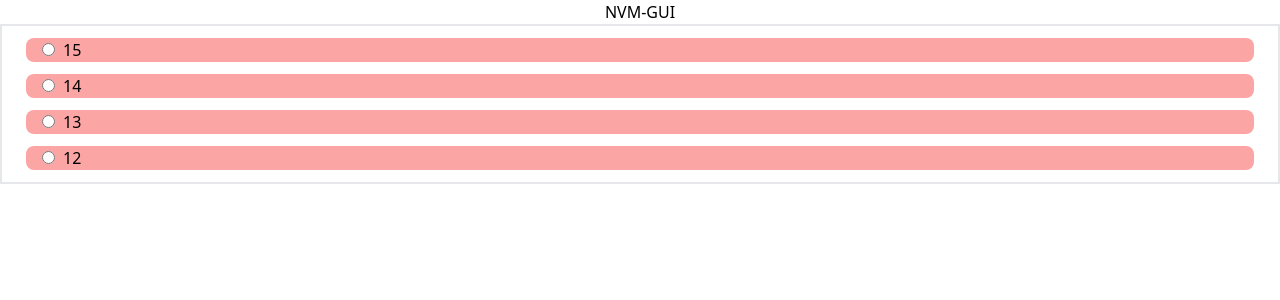
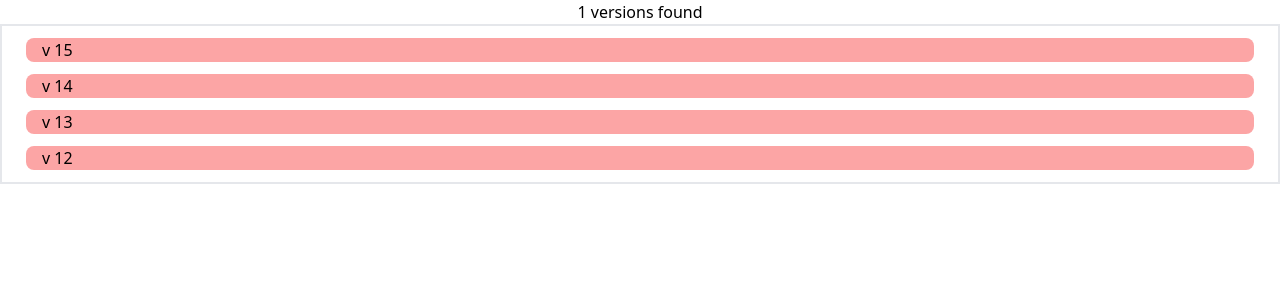
Before and after one commit to joseph0x45/nvm-gui, a React (Vite) app: page / in a window 1280 px wide. Shown: the top 300 px of the page. Built offline with nearby package versions, Linux system fonts and the light colour scheme.

Commit message:
updated version tile

```diff
--- a/src/App.tsx
+++ b/src/App.tsx
@@ -24,7 +24,7 @@
 
 function App() {
   const [currentVersion, setCurrentVersion] = useState("")
-  const [all_versions, setVersions] = useState("")
+  const [all_versions, setVersions] = useState([""])
   async function change_version() {
     let result = await invoke('change_version') as string
     setCurrentVersion(result)
@@ -44,7 +44,7 @@
       fetch_versions().then(result => {
         const versionSet = formatter(result)
         console.log(versionSet);
-        setVersions(result)
+        setVersions(versionSet)
       })
     },
     []
@@ -52,7 +52,7 @@
 
   return (
     <div>
-      <Welcome/>
+      <Welcome versions_count={all_versions.length.toString()} />
       <div className=' overflow-y-scroll pt-3 space-y-3 h-40 border-2'>
         {
           versions.map(
--- a/src/components/version_tile.tsx
+++ b/src/components/version_tile.tsx
@@ -1,10 +1,9 @@
-import { useState, useRef } from "react"
+import { useState } from "react"
 import manager from "../utils/manager"
 
 export default function VersionTile(props: version){
     const { is_current, version } = props
     const [is_selected, setIsSelected] = useState(false)
-    const ref = useRef<HTMLInputElement>(null)
 
     async function onClick(){
         let result = await manager.change_version(version)
@@ -18,10 +17,7 @@
     return(
         <>
             <div className=" bg-red-300 mx-6 rounded-lg flex space-x-2 px-4">
-                <div>
-                    <input type="radio" checked={props.is_current} name="version_tile" id="vst" />
-                </div>
-                <div> {version}</div>
+                <div>v {version}</div>
             </div>
         </>
     )
--- a/src/components/welcome.tsx
+++ b/src/components/welcome.tsx
@@ -1,8 +1,8 @@
-export default function Welcome(){
+export default function Welcome(props:{ "versions_count":string }){
     return(
         <>
             <div className=" text-center">
-                NVM-GUI
+                {props.versions_count} versions found
             </div>
         </>
     )
```
